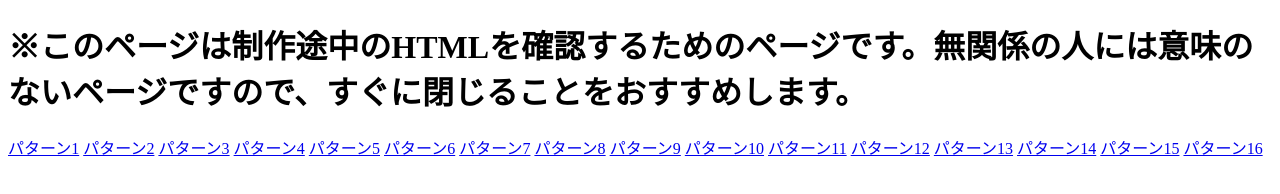
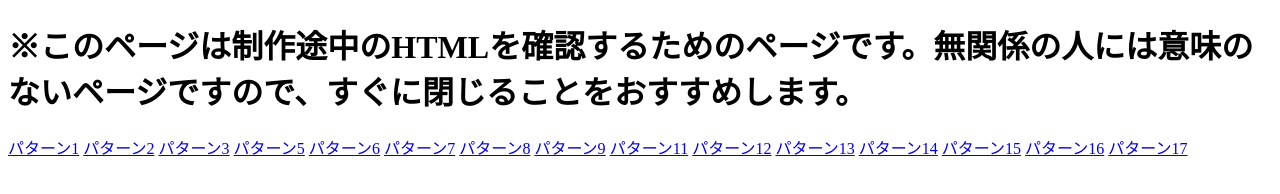
Before and after one commit to cadenza13/cadenza13.github.io, a plain HTML site: page index.html in a window 1280 px wide. Drawn offline with Linux system fonts and the light colour scheme.

Commit message:
Add files via upload

```diff
--- a/index.html
+++ b/index.html
@@ -12,18 +12,17 @@
   <a href="https://cadenza13.github.io/pattern01">パターン1</a>
   <a href="https://cadenza13.github.io/pattern02">パターン2</a>
   <a href="https://cadenza13.github.io/pattern03">パターン3</a>
-  <a href="https://cadenza13.github.io/ODANGO-KAGU">パターン4</a>
   <a href="https://cadenza13.github.io/pattern05">パターン5</a>
   <a href="https://cadenza13.github.io/whack-a-mole">パターン6</a>
   <a href="https://cadenza13.github.io/kuroneko">パターン7</a>
   <a href="https://cadenza13.github.io/Pattern06">パターン8</a>
   <a href="https://cadenza13.github.io/pattern07">パターン9</a>
-  <a href="https://cadenza13.github.io/pattern08">パターン10</a>
   <a href="https://cadenza13.github.io/pattern09">パターン11</a>
   <a href="https://cadenza13.github.io/pattern10">パターン12</a>
   <a href="https://cadenza13.github.io/pattern11">パターン13</a>
   <a href="https://cadenza13.github.io/Pattern12">パターン14</a>
   <a href="https://cadenza13.github.io/pattern13">パターン15</a>
   <a href="https://cadenza13.github.io/pattern14">パターン16</a>
+  <a href="https://cadenza13.github.io/pattern15">パターン17</a>
 </body>
 </html>
```
